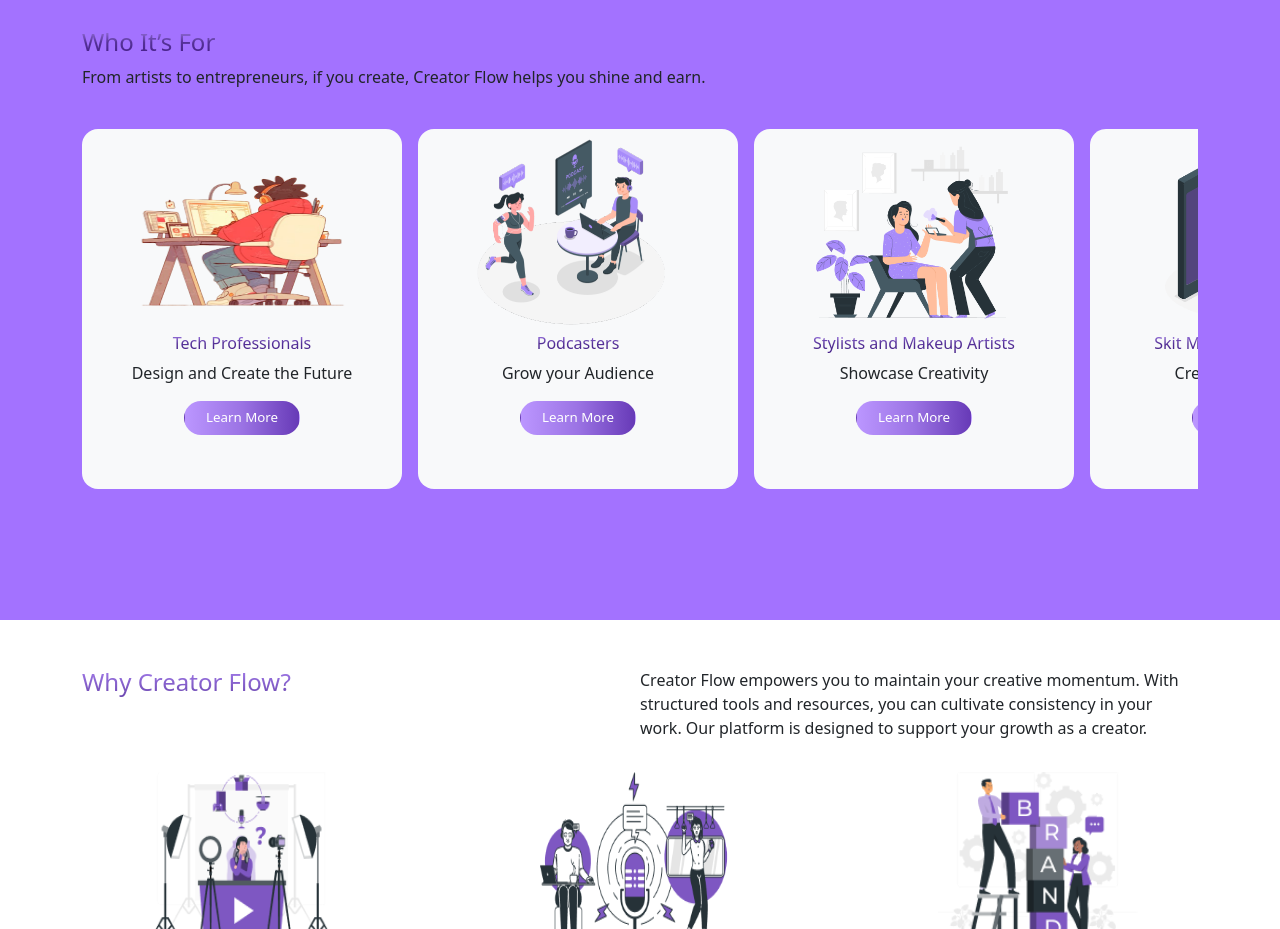
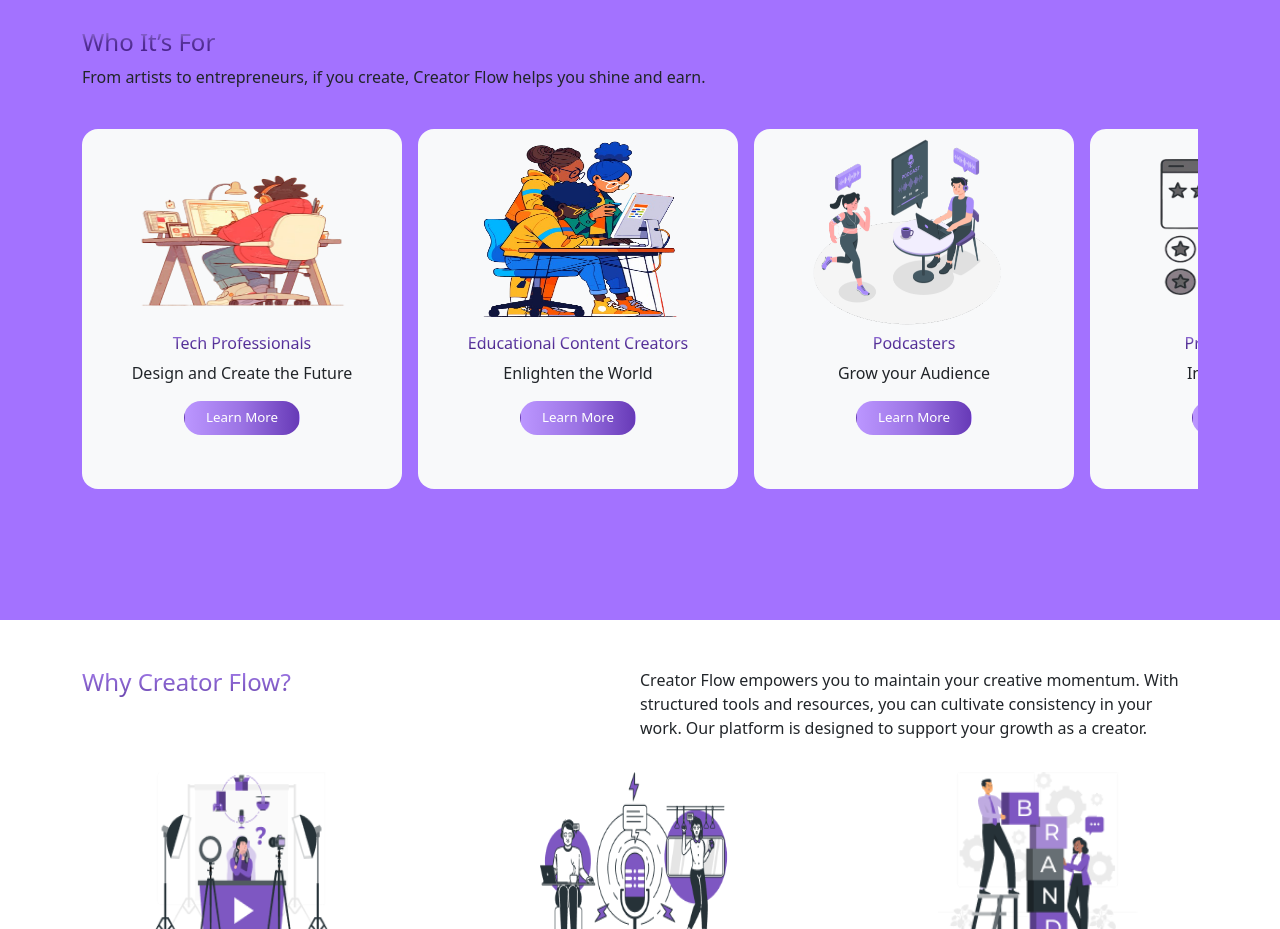
Before and after one commit to toludavid30/creator-flow, a React (Vite) app: page / in a window 1280 px wide. Shown: the part 2300-3229 px from the top of the page. Built offline with nearby package versions, Linux system fonts and the light colour scheme.

Commit message:
Launch commit

```diff
--- a/src/landingPage/Components/Users.jsx
+++ b/src/landingPage/Components/Users.jsx
@@ -33,6 +33,22 @@ const Users = () => {
                 </div>
                 <div href='' className="box podcasters bg-light rounded-4 p-2">
                     <div className="cardPic container">
+                        <img src="/public/Creative_Teamwork_in_Modern_Office-removebg-preview.png" alt="" />
+                    </div>
+                    <div className="cardInfo p-1 p-md-2">
+                        <h6>
+                            Educational Content Creators
+                        </h6>
+                        <p>
+                            Enlighten the World
+                        </p>
+                        <a href="https://kaida-19.github.io/cfacademy/#welcome" className='btn btn-small boxButton rounded-5'>
+                            Learn More
+                        </a>
+                    </div>
+                </div>
+                <div href='' className="box podcasters bg-light rounded-4 p-2">
+                    <div className="cardPic container">
                         <img src="/podcasters.png" alt="" />
                     </div>
                     <div className="cardInfo p-2">
@@ -42,7 +58,23 @@ const Users = () => {
                         <p>
                             Grow your Audience
                         </p>
-                        <a href="" className='btn btn-small boxButton rounded-5'>
+                        <a href="https://visionthevoice.vercel.app/" className='btn btn-small boxButton rounded-5'>
+                            Learn More
+                        </a>
+                    </div>
+                </div>
+                <div href='' className="box podcasters bg-light rounded-4 p-2">
+                    <div className="cardPic container">
+                        <img src="/public/Quality_Rating_Illustration-removebg-preview.png" alt="" />
+                    </div>
+                    <div className="cardInfo p-2">
+                        <h6>
+                            Product Reviewer
+                        </h6>
+                        <p>
+                            Instigate Growth
+                        </p>
+                        <a href="https://productor-dashboard.vercel.app/" className='btn btn-small boxButton rounded-5'>
                             Learn More
                         </a>
                     </div>
@@ -58,7 +90,7 @@ const Users = () => {
                         <p>
                             Showcase Creativity
                         </p>
-                        <a href="" className='btn btn-small boxButton rounded-5'>
+                        <a href="https://beautyhub-six.vercel.app/" className='btn btn-small boxButton rounded-5'>
                             Learn More
                         </a>
                     </div>
```
Also changed, not shown: public/Creative_Teamwork_in_Modern_Office-removebg-preview.png (added), public/Quality_Rating_Illustration-removebg-preview.png (added).
